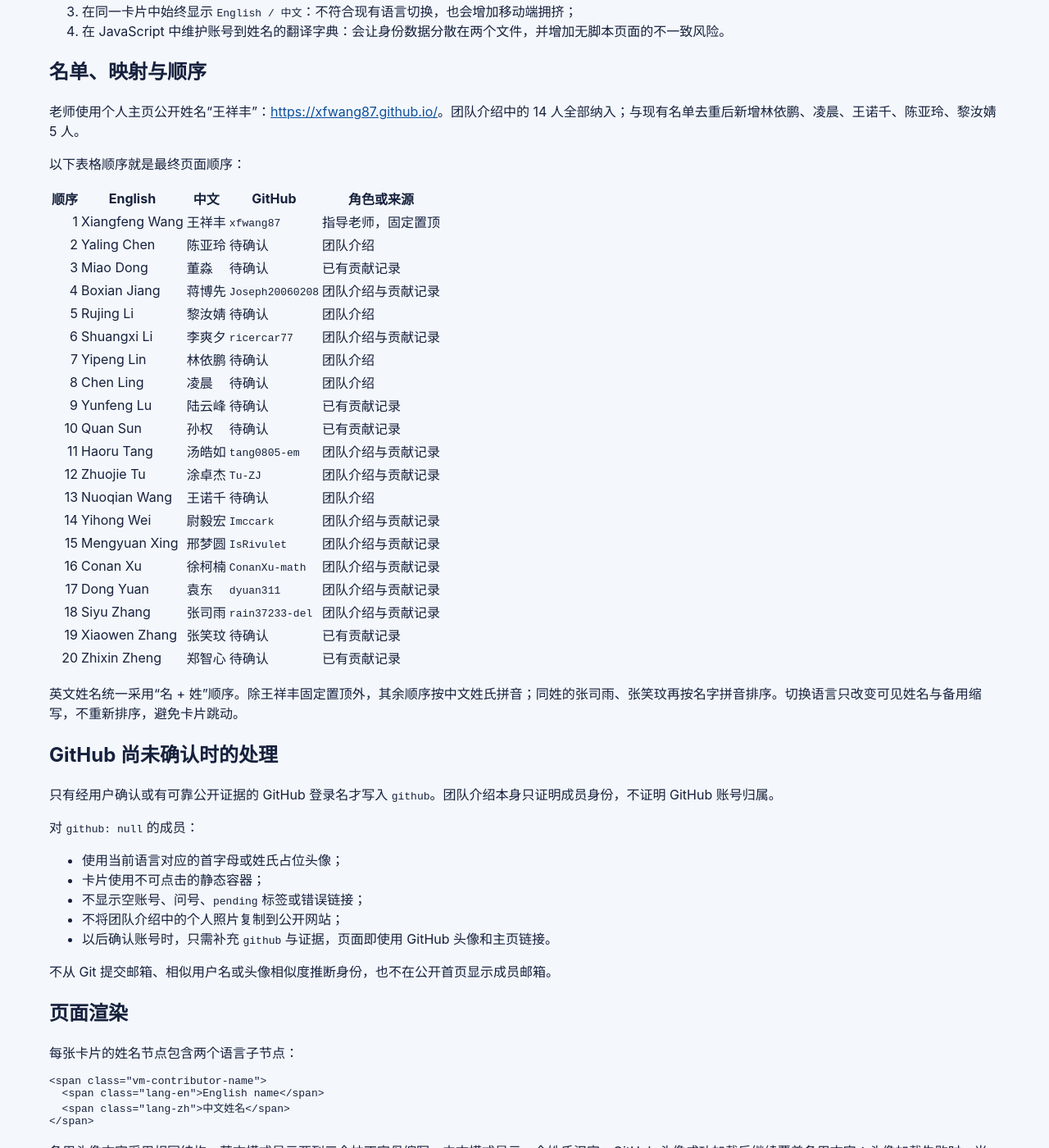
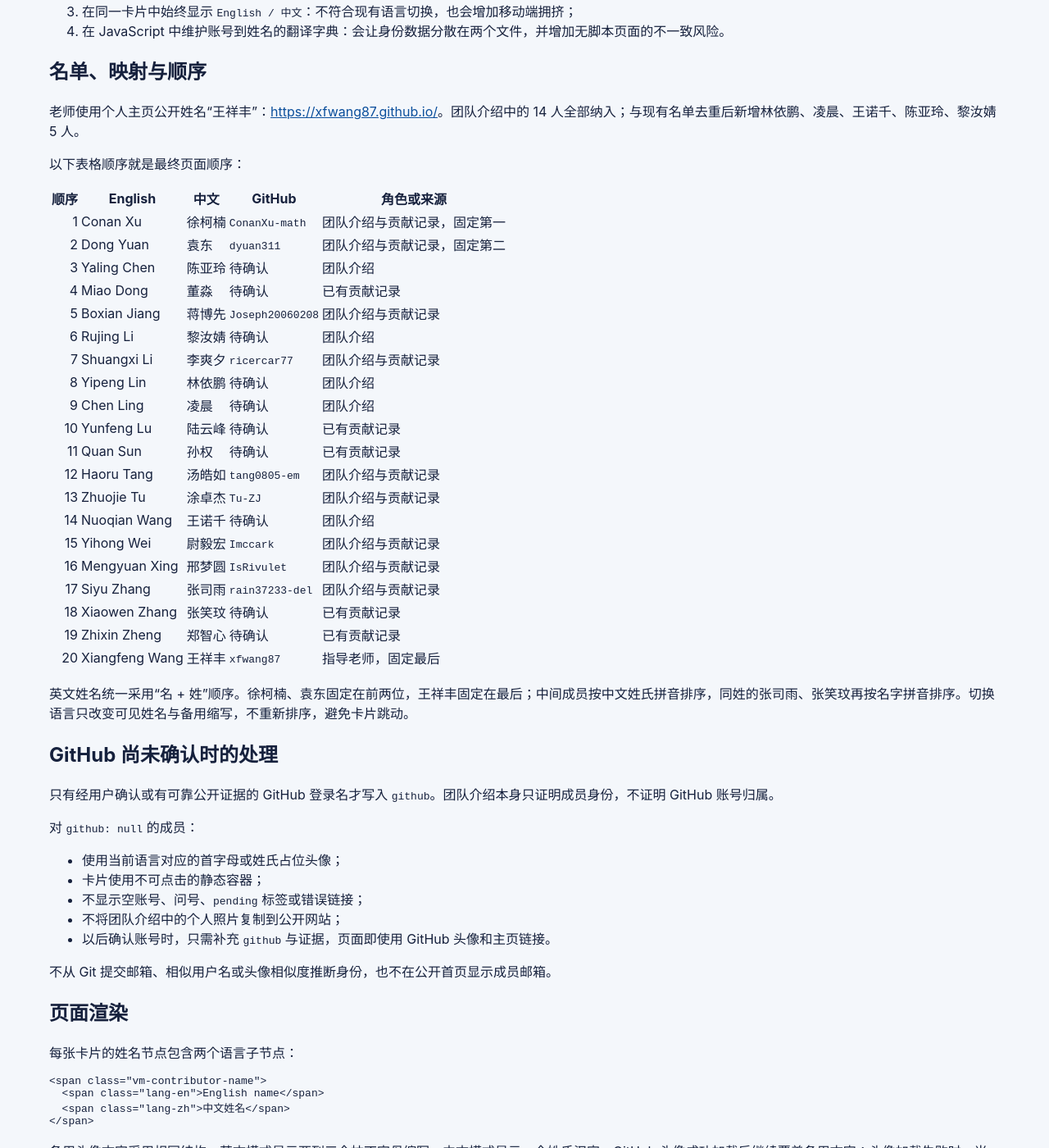
Before and after one commit to VeryMath/verymath.github.io, a Jekyll site: the page built from docs/superpowers/specs/2026-08-12-contributor-bilingual-names-design.md, in a window 1280 px wide and 1400 px high, scrolled down 882 px. Shown: the whole window at 82% size. Built offline with Jekyll 4.4.1, drawn with Linux system fonts in a browser that asks for light colours; our own code applies the rules of GitHub Pages for plain Markdown files; some of the changed text lies outside the part shown.

Commit message:
fix: reorder contributor wall

```diff
--- a/docs/superpowers/specs/2026-08-12-contributor-bilingual-names-design.md
+++ b/docs/superpowers/specs/2026-08-12-contributor-bilingual-names-design.md
@@ -10,7 +10,7 @@ VeryMath 首页使用一个统一的 `Contributors / 贡献者` 成员墙，完
 1. 已有公开贡献或指导关系记录中的成员；
 2. 2026-06-30 `AI4Math · VeryMath` 团队介绍中的 14 名成员。
 
-两类来源合并后按真实身份去重，共展示 20 人。指导老师王祥丰固定排在第一位，其余成员按中文姓氏拼音排序，同姓时按名字拼音排序。
+两类来源合并后按真实身份去重，共展示 20 人。徐柯楠、袁东固定排在前两位，王祥丰老师排在最后；中间成员按中文姓氏拼音排序，同姓时按名字拼音排序。
 
 贡献者卡片遵循首页统一语言状态：英文页面只显示英文姓名，中文页面只显示中文姓名。GitHub 头像、账号、主页链接、卡片身份和排列位置不随语言切换改变。
 
@@ -24,7 +24,7 @@ VeryMath 首页使用一个统一的 `Contributors / 贡献者` 成员墙，完
 - `initial_en`：英文模式下头像失败或无头像时的缩写；
 - `initial_zh`：中文模式下头像失败或无头像时的姓氏文字；
 - `github`：已确认的 GitHub 登录名，无法确认时为 `null`；
-- `role`：`advisor` 或 `member`，用于验证老师置顶，不在卡片中显示等级标签；
+- `role`：`advisor` 或 `member`，用于验证老师身份和最终顺序，不在卡片中显示等级标签；
 - `evidence`：公开贡献、指导关系或团队介绍来源。
 
 JSON 数组本身保存最终展示顺序，Liquid 直接按数据顺序渲染，不在浏览器中重新排序。页面继续使用既有 `.lang-en`、`.lang-zh` 和 `data-vm-lang` 机制，不新增姓名专用 JavaScript 字典。
@@ -44,28 +44,28 @@ JSON 数组本身保存最终展示顺序，Liquid 直接按数据顺序渲染
 
 | 顺序 | English | 中文 | GitHub | 角色或来源 |
 | ---: | --- | --- | --- | --- |
-| 1 | Xiangfeng Wang | 王祥丰 | `xfwang87` | 指导老师，固定置顶 |
-| 2 | Yaling Chen | 陈亚玲 | 待确认 | 团队介绍 |
-| 3 | Miao Dong | 董淼 | 待确认 | 已有贡献记录 |
-| 4 | Boxian Jiang | 蒋博先 | `Joseph20060208` | 团队介绍与贡献记录 |
-| 5 | Rujing Li | 黎汝婧 | 待确认 | 团队介绍 |
-| 6 | Shuangxi Li | 李爽夕 | `ricercar77` | 团队介绍与贡献记录 |
-| 7 | Yipeng Lin | 林依鹏 | 待确认 | 团队介绍 |
-| 8 | Chen Ling | 凌晨 | 待确认 | 团队介绍 |
-| 9 | Yunfeng Lu | 陆云峰 | 待确认 | 已有贡献记录 |
-| 10 | Quan Sun | 孙权 | 待确认 | 已有贡献记录 |
-| 11 | Haoru Tang | 汤皓如 | `tang0805-em` | 团队介绍与贡献记录 |
-| 12 | Zhuojie Tu | 涂卓杰 | `Tu-ZJ` | 团队介绍与贡献记录 |
-| 13 | Nuoqian Wang | 王诺千 | 待确认 | 团队介绍 |
-| 14 | Yihong Wei | 尉毅宏 | `Imccark` | 团队介绍与贡献记录 |
-| 15 | Mengyuan Xing | 邢梦圆 | `IsRivulet` | 团队介绍与贡献记录 |
-| 16 | Conan Xu | 徐柯楠 | `ConanXu-math` | 团队介绍与贡献记录 |
-| 17 | Dong Yuan | 袁东 | `dyuan311` | 团队介绍与贡献记录 |
-| 18 | Siyu Zhang | 张司雨 | `rain37233-del` | 团队介绍与贡献记录 |
-| 19 | Xiaowen Zhang | 张笑玟 | 待确认 | 已有贡献记录 |
-| 20 | Zhixin Zheng | 郑智心 | 待确认 | 已有贡献记录 |
+| 1 | Conan Xu | 徐柯楠 | `ConanXu-math` | 团队介绍与贡献记录，固定第一 |
+| 2 | Dong Yuan | 袁东 | `dyuan311` | 团队介绍与贡献记录，固定第二 |
+| 3 | Yaling Chen | 陈亚玲 | 待确认 | 团队介绍 |
+| 4 | Miao Dong | 董淼 | 待确认 | 已有贡献记录 |
+| 5 | Boxian Jiang | 蒋博先 | `Joseph20060208` | 团队介绍与贡献记录 |
+| 6 | Rujing Li | 黎汝婧 | 待确认 | 团队介绍 |
+| 7 | Shuangxi Li | 李爽夕 | `ricercar77` | 团队介绍与贡献记录 |
+| 8 | Yipeng Lin | 林依鹏 | 待确认 | 团队介绍 |
+| 9 | Chen Ling | 凌晨 | 待确认 | 团队介绍 |
+| 10 | Yunfeng Lu | 陆云峰 | 待确认 | 已有贡献记录 |
+| 11 | Quan Sun | 孙权 | 待确认 | 已有贡献记录 |
+| 12 | Haoru Tang | 汤皓如 | `tang0805-em` | 团队介绍与贡献记录 |
+| 13 | Zhuojie Tu | 涂卓杰 | `Tu-ZJ` | 团队介绍与贡献记录 |
+| 14 | Nuoqian Wang | 王诺千 | 待确认 | 团队介绍 |
+| 15 | Yihong Wei | 尉毅宏 | `Imccark` | 团队介绍与贡献记录 |
+| 16 | Mengyuan Xing | 邢梦圆 | `IsRivulet` | 团队介绍与贡献记录 |
+| 17 | Siyu Zhang | 张司雨 | `rain37233-del` | 团队介绍与贡献记录 |
+| 18 | Xiaowen Zhang | 张笑玟 | 待确认 | 已有贡献记录 |
+| 19 | Zhixin Zheng | 郑智心 | 待确认 | 已有贡献记录 |
+| 20 | Xiangfeng Wang | 王祥丰 | `xfwang87` | 指导老师，固定最后 |
 
-英文姓名统一采用“名 + 姓”顺序。除王祥丰固定置顶外，其余顺序按中文姓氏拼音；同姓的张司雨、张笑玟再按名字拼音排序。切换语言只改变可见姓名与备用缩写，不重新排序，避免卡片跳动。
+英文姓名统一采用“名 + 姓”顺序。徐柯楠、袁东固定在前两位，王祥丰固定在最后；中间成员按中文姓氏拼音排序，同姓的张司雨、张笑玟再按名字拼音排序。切换语言只改变可见姓名与备用缩写，不重新排序，避免卡片跳动。
 
 ## GitHub 尚未确认时的处理
 
@@ -94,7 +94,7 @@ JSON 数组本身保存最终展示顺序，Liquid 直接按数据顺序渲染
 
 备用头像文字采用相同结构。英文模式显示两到三个拉丁字母缩写，中文模式显示一个姓氏汉字。GitHub 头像成功加载后继续覆盖备用文字；头像加载失败时，当前语言对应的备用文字保持可见。
 
-GitHub 账号行始终显示同一 `@github`，链接地址不随语言改变。老师与其他参与者使用相同卡片样式；老师只通过数据顺序置顶，不添加排名、贡献次数或视觉等级标签。
+GitHub 账号行始终显示同一 `@github`，链接地址不随语言改变。老师与其他参与者使用相同卡片样式；前后顺序只由数据记录确定，不添加排名、贡献次数或视觉等级标签。
 
 贡献者区域说明同步涵盖团队参与和指导支持：
 
@@ -114,8 +114,8 @@ GitHub 账号行始终显示同一 `@github`，链接地址不随语言改变。
 自动测试覆盖：
 
 1. 20 条记录均具有完整双语字段、角色和来源，英文名与中文名分别不重复；
-2. 王祥丰是唯一 `advisor` 且固定第一，其他 19 人为 `member`；
-3. 其余成员严格按姓氏拼音排序，同姓按名字拼音排序；
+2. 徐柯楠、袁东固定前两位，王祥丰是唯一 `advisor` 且固定最后，其他 19 人为 `member`；
+3. 中间成员严格按姓氏拼音排序，同姓按名字拼音排序；
 4. 团队介绍中的 14 人全部出现且没有重复，新增 5 人的 GitHub 保持未确认；
 5. 10 个已确认 GitHub 账号、头像 URL 和主页链接保持不变；
 6. 默认英文模式只显示英文姓名与英文备用缩写；
```
Also changed, not shown: _data/contributors.json (+32 -32 lines), docs/superpowers/plans/2026-08-12-contributor-roster-bilingual-names.md (+22 -17 lines), tests/test_contributors.py (+15 -7 lines), tests/verify_contributors_browser.cjs (+10 -8 lines).
